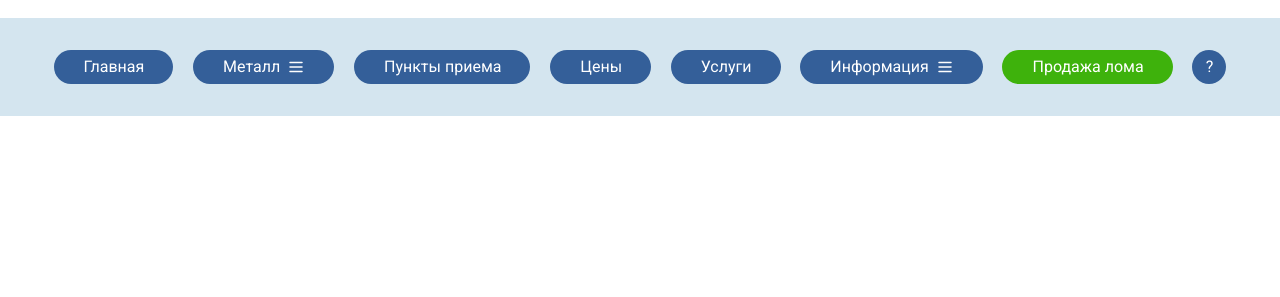
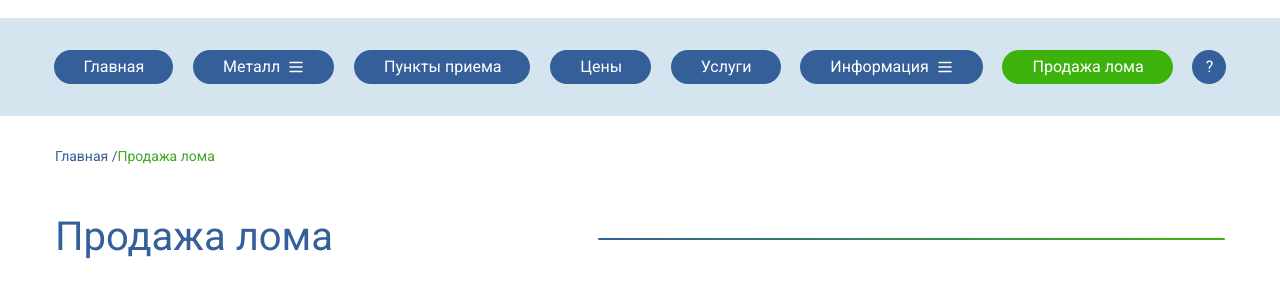
Before and after one commit to SardorXaydarov/internet-magazin, a plain HTML site: page index.html in a window 1280 px wide. Shown: the part 141-438 px from the top of the page. Drawn offline with Linux system fonts and the light colour scheme.

Commit message:
sale-scrap section finished

```diff
--- a/index.html
+++ b/index.html
@@ -136,7 +136,20 @@
 
         <!-- main sections -->
         <main class="main">
+            <section class="sale-scrap">
+                <div class="container">
+                    <div class="main-sale">
+                        <h3>Главная /</h3>
+                        <h4>Продажа лома</h4>
+                    </div>
+                    <div class="title-box">
+                        <h1 class="title">Продажа лома </h1>
+                    </div>
+                    <div class="register-login">
 
+                    </div>
+                </div>
+            </section>
 
         </main>
         <!-- main end -->
```
